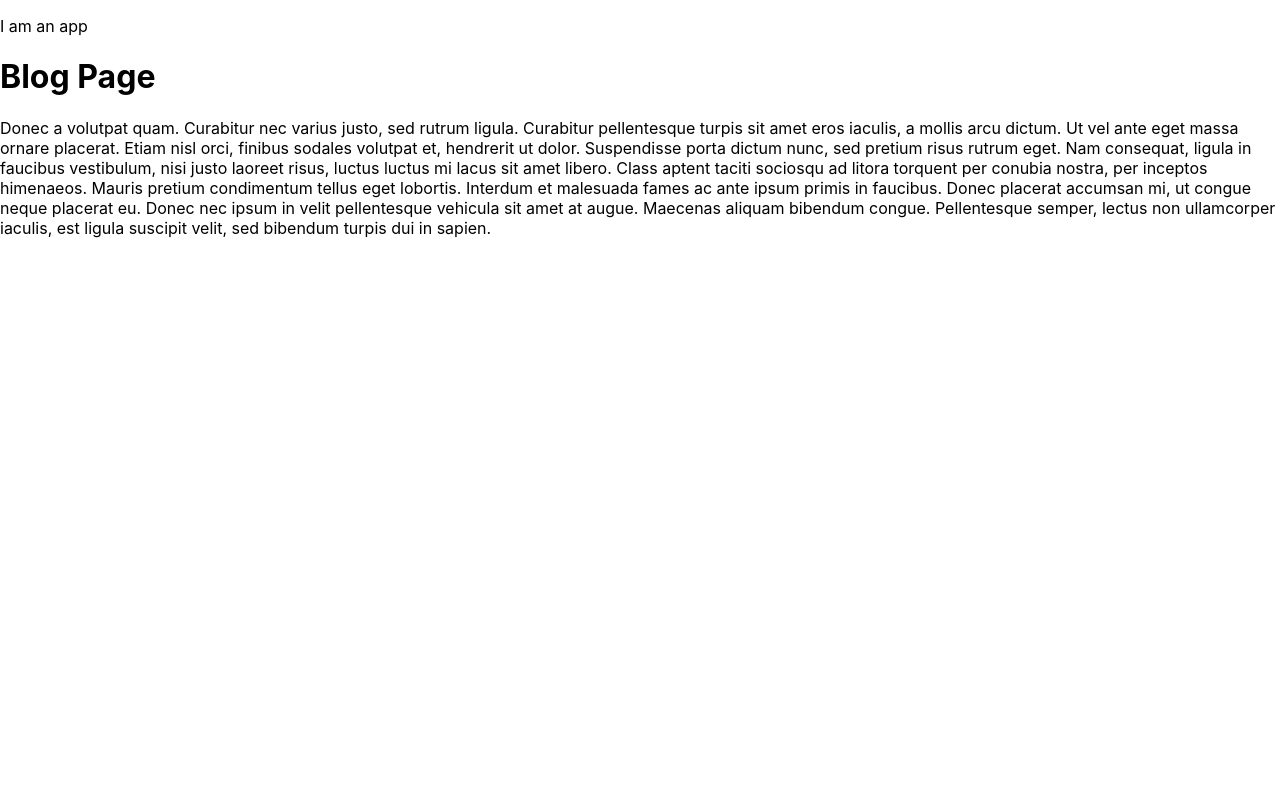
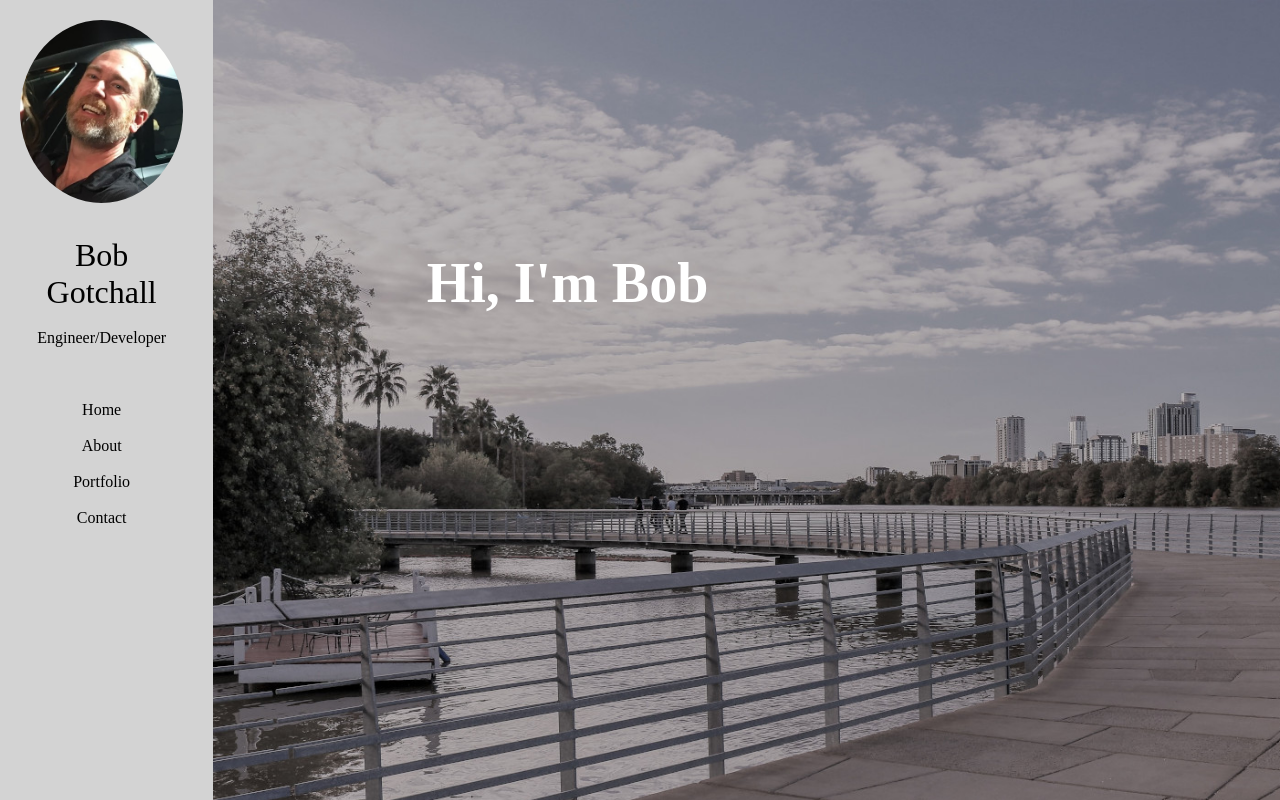
Before and after one commit to bgotchall/profile_page, a React (Create React App) app: page / in a window 1280 px wide. Shown: the top 800 px of the page. Built offline with nearby package versions, Linux system fonts and the light colour scheme.

Commit message:
restored to working locally

```diff
--- a/package.json
+++ b/package.json
@@ -15,7 +15,7 @@
     "react-scripts": "3.4.1"
   },
   "scripts": {
-    "start": "node server.js",
+    "start": "react-scripts start",
     "build": "react-scripts build",
     "test": "react-scripts test",
     "eject": "react-scripts eject"
--- a/server.js
+++ b/server.js
@@ -4,6 +4,9 @@ const app = express();
 
 const publicPath = path.join(__dirname,  'public');
 const port = process.env.PORT || 3000;
+
+app.use(express.urlencoded({ extended: true }));
+app.use(express.json());
 
 app.use(express.static(publicPath));
 app.get('*', (req, res) => {
--- a/src/App.js
+++ b/src/App.js
@@ -1,28 +1,27 @@
 import React from "react";
 import { BrowserRouter as Router, Route } from "react-router-dom";
 
-//import Home from "./components/pages/Home";
-//import About from "./components/pages/About";
+import Home from "./components/pages/Home";
+import About from "./components/pages/About";
  import Blog from "./components/pages/Blog";
-// import Contact from "./components/pages/Contact";
-// import Portfolio from "./components/pages/Portfolio";
-// import Skills from "./components/pages/Skills";
-// import NavTabs from './components/NavTabs';
+ import Contact from "./components/pages/Contact";
+ import Portfolio from "./components/pages/Portfolio";
+ import Skills from "./components/pages/Skills";
+ //import NavTabs from './components/NavTabs';
 
 function App() {
   return (
     <>
-    <p> I am an app</p>
       <Router>
         <div>
 
-          <Route exact path="/" component={Blog} />
-          {/* <Route exact path="http://www.bgotchall.com" component={Home} /> */}
-          {/* <Route exact path="/about" component={About} /> */}
-          {/* <Route exact path="/blog" component={Blog} />
+          <Route exact path="/" component={Home} />
+          <Route exact path="http://www.bgotchall.com" component={Home} />
+          <Route exact path="/about" component={About} />
+          <Route exact path="/blog" component={Blog} />
           <Route exact path="/portfolio" component={Portfolio} />
           <Route exact path="/skills" component={Skills} />
-          <Route path="/contact" component={Contact} /> */}
+          <Route path="/contact" component={Contact} />
         </div>
       </Router>
     </>
--- a/src/index.css
+++ b/src/index.css
@@ -14,4 +14,4 @@ code {
 
 
 /* for google fonts: */
-/* @import url("https://fonts.googleapis.com/css?family=Playfair+Display|Quicksand&display=swap"); */
+ @import url("https://fonts.googleapis.com/css?family=Playfair+Display|Quicksand&display=swap");
```
Also changed, not shown: 1 other file (tests, documents, lock files or other folders).
